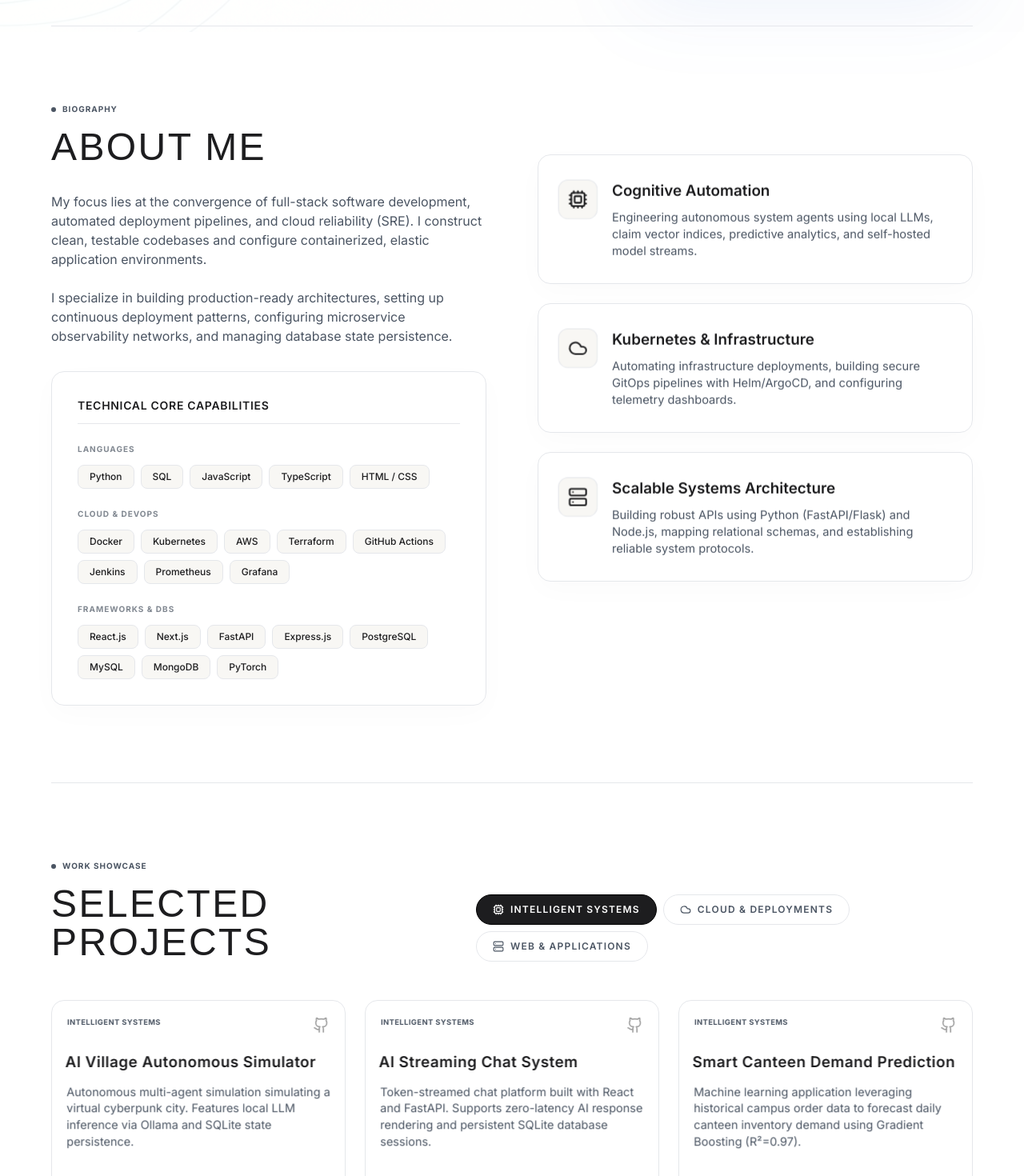
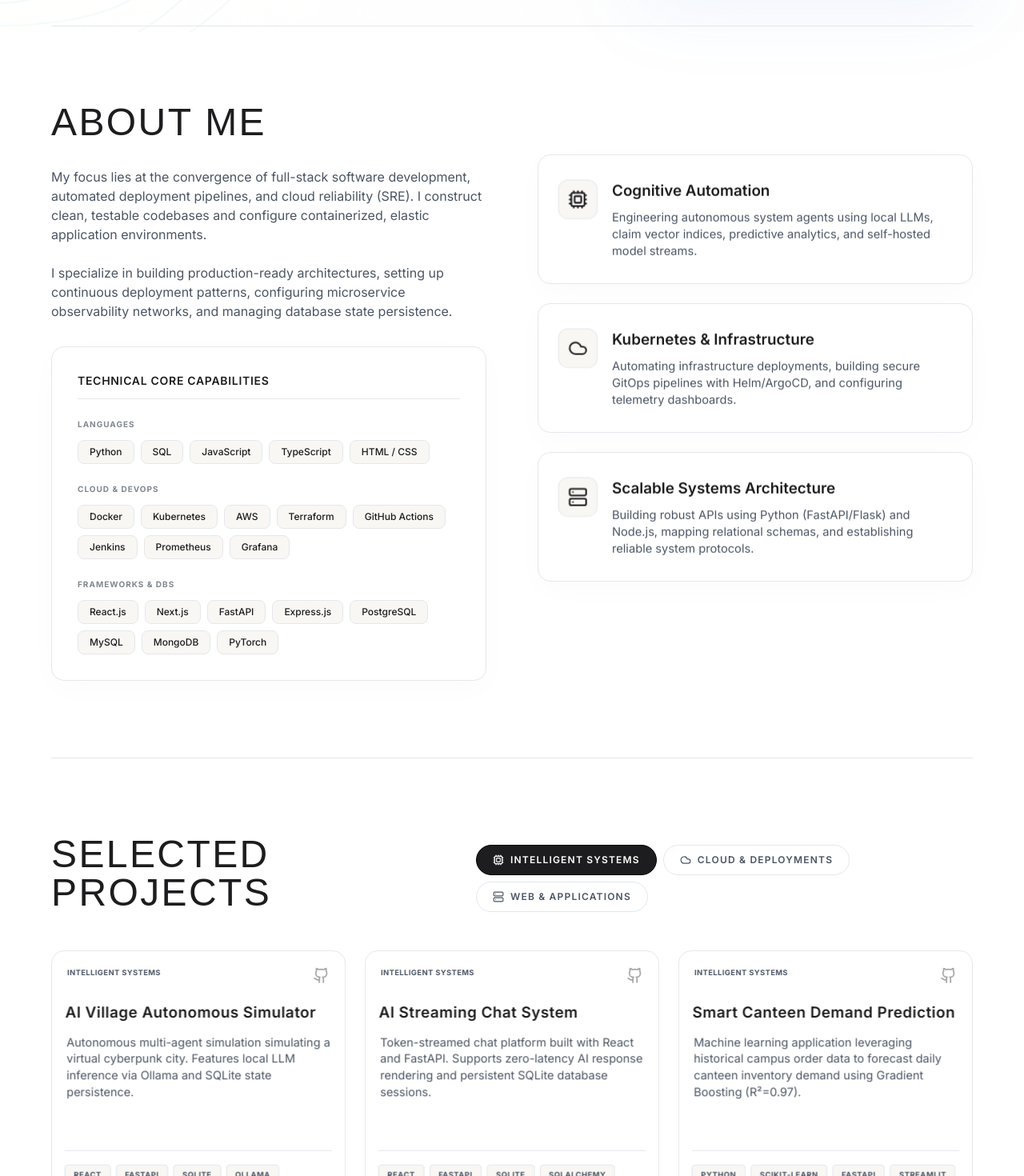
Before and after one commit to vishva-ux/portfolio, a React (Vite) app: page / in a window 1280 px wide. Shown: the part 760-2230 px from the top of the page at 80% size. Built offline with nearby package versions, Linux system fonts and the light colour scheme; a web font is replaced by a local one.

Commit message:
fix: change title in index.html, remove subtopic header badges from sections

```diff
--- a/src/App.tsx
+++ b/src/App.tsx
@@ -419,10 +419,6 @@ const App: React.FC = () => {
 
             {/* Left: Biography description */}
             <div className="lg:col-span-6 flex flex-col items-start">
-              <div className="flex items-center gap-2 mb-4 reveal">
-                <div className="w-1.5 h-1.5 bg-[#4b5563] rounded-full" />
-                <span className="text-[10px] tracking-widest text-[#4b5563] font-bold uppercase">Biography</span>
-              </div>
               <h2 className="font-podium text-3xl sm:text-4xl lg:text-5xl uppercase tracking-wider text-[#1d1d1f] mb-8 reveal">
                 About Me
               </h2>
@@ -507,10 +503,6 @@ const App: React.FC = () => {
         <section id="work" className="py-24 border-t border-[#e5e7eb] reveal">
           <div className="flex flex-col md:flex-row md:items-end justify-between gap-6 mb-12">
             <div>
-              <div className="flex items-center gap-2 mb-4 reveal">
-                <div className="w-1.5 h-1.5 bg-[#4b5563] rounded-full" />
-                <span className="text-[10px] tracking-widest text-[#4b5563] font-bold uppercase">Work Showcase</span>
-              </div>
               <h2 className="font-podium text-3xl sm:text-4xl lg:text-5xl uppercase tracking-wider text-[#1d1d1f] reveal">
                 Selected Projects
               </h2>
@@ -597,10 +589,6 @@ const App: React.FC = () => {
         {/* SECTION 4: Credentials (Timeline & Certifications) - Changed & to AND in heading */}
         <section id="credentials" className="py-24 border-t border-[#e5e7eb] reveal">
           <div className="flex flex-col items-start mb-12">
-            <div className="flex items-center gap-2 mb-4 reveal">
-              <div className="w-1.5 h-1.5 bg-[#4b5563] rounded-full" />
-              <span className="text-[10px] tracking-widest text-[#4b5563] font-bold uppercase">Qualifications</span>
-            </div>
             <h2 className="font-podium text-3xl sm:text-4xl lg:text-5xl uppercase tracking-wider text-[#1d1d1f] reveal">
               Education and Certifications
             </h2>
@@ -784,10 +772,6 @@ const App: React.FC = () => {
         <section id="contact" className="py-24 border-t border-[#e5e7eb] reveal">
           <div className="bg-white border border-[#e5e7eb] rounded-3xl p-8 sm:p-12 lg:p-16 flex flex-col md:flex-row justify-between items-start md:items-center gap-12 shadow-[0_20px_50px_rgba(0,0,0,0.02)]">
             <div className="max-w-xl text-left">
-              <div className="flex items-center gap-2 mb-4 reveal">
-                <div className="w-1.5 h-1.5 bg-[#4b5563] rounded-full" />
-                <span className="text-[10px] tracking-widest text-[#4b5563] font-bold uppercase">Let's Collaborate</span>
-              </div>
               <h2 className="font-podium text-3xl sm:text-4xl lg:text-5xl uppercase tracking-wider text-[#1d1d1f] mb-6 reveal">
                 Get In Touch
               </h2>
```
